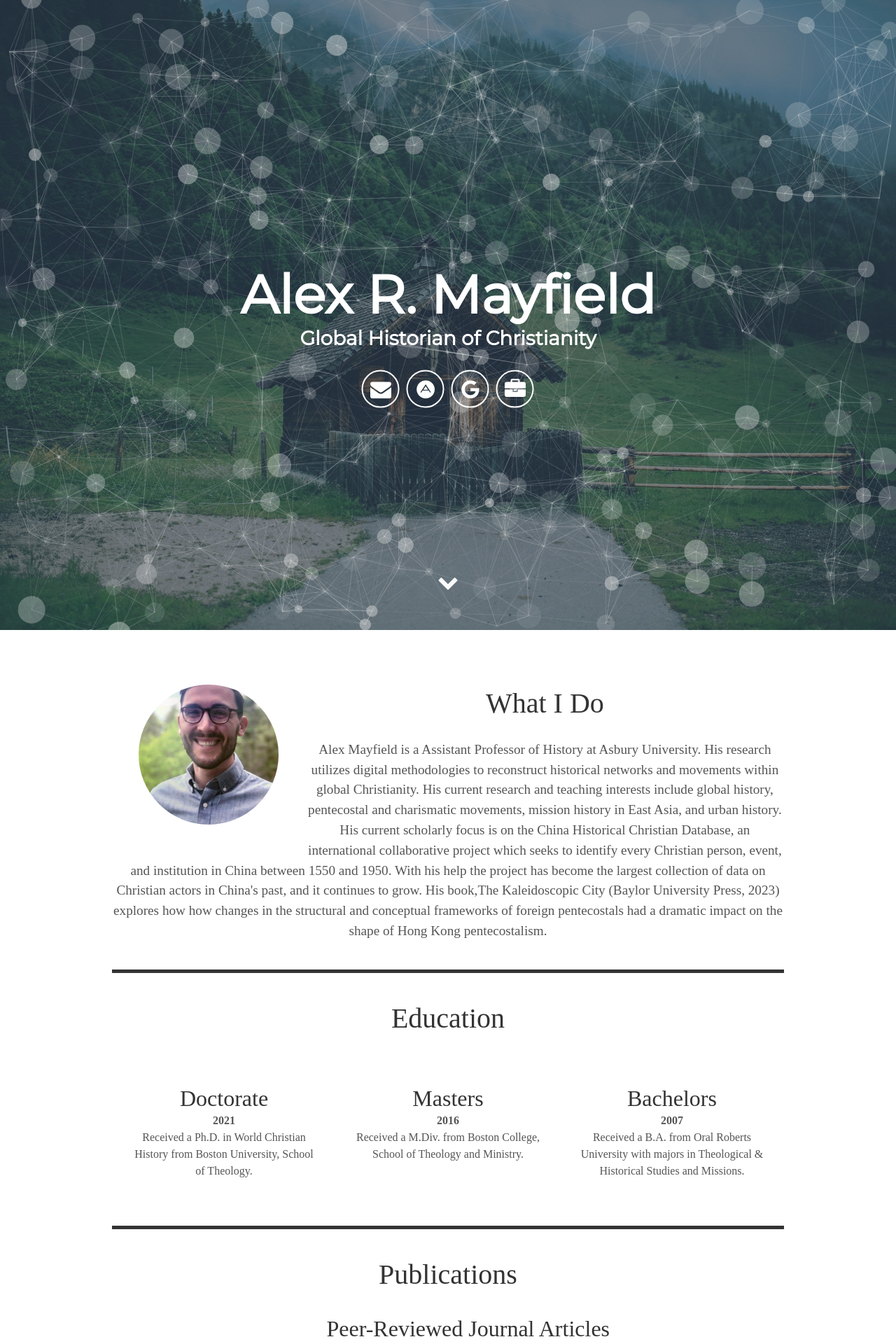
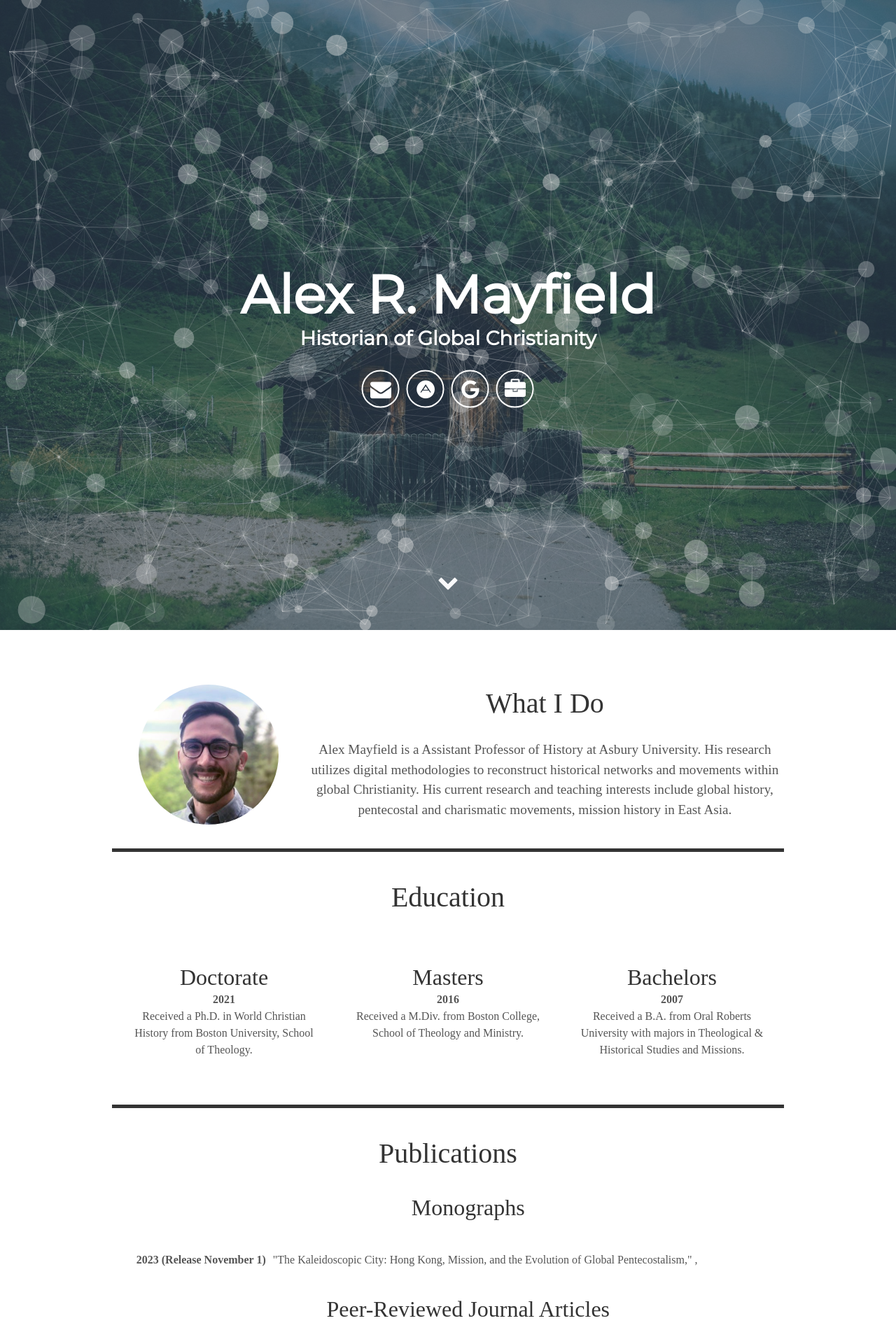
Before and after one commit to alex-mayfield/alex-mayfield.github.io, a Jekyll site: the page built from index.html, in a window 1280 px wide. Shown: the top 1920 px of the page at 70% size. Built offline with Jekyll 4.4.1, drawn with Linux system fonts in a browser that asks for light colours; some web fonts are replaced; some of the changed text lies outside the part shown.

Commit message:
Updates to CV and Template

```diff
--- a/_config.yml
+++ b/_config.yml
@@ -1,14 +1,14 @@
 # Site settings
 title: Alex R. Mayfield
-description: Global Historian of Christianity
+description: Historian of Global Christianity
 baseurl: "https://alex-mayfield.github.io" # the subpath of your site, e.g. /blog
 encoding: UTF-8
 #url: "localhost:3000" # the base hostname & protocol for your site e.g. http://willianjusten.com.br
 
 # User settings
 username: Alex R. Mayfield
-user_description: Alex Mayfield is a Assistant Professor of History at Asbury University. His research utilizes digital methodologies to reconstruct historical networks and movements within global Christianity. His current research and teaching interests include global history, pentecostal and charismatic movements, mission history in East Asia, and urban history. His current scholarly focus is on the China Historical Christian Database, an international collaborative project which seeks to identify every Christian person, event, and institution in China between 1550 and 1950. With his help the project has become the largest collection of data on Christian actors in China's past, and it continues to grow. His book,The Kaleidoscopic City (Baylor University Press, 2023) explores how how changes in the structural and conceptual frameworks of foreign pentecostals had a dramatic impact on the shape of Hong Kong pentecostalism.
-user_title: Global Historian of Christianity
+user_description: Alex Mayfield is a Assistant Professor of History at Asbury University. His research utilizes digital methodologies to reconstruct historical networks and movements within global Christianity. His current research and teaching interests include global history, pentecostal and charismatic movements, mission history in East Asia.
+user_title: Historian of Global Christianity
 email: alex.mayfield@asbury.edu
 # twitter_username: lorem_ipsum
 # github_username:  lorem_ipsum
--- a/_data/publications.yml
+++ b/_data/publications.yml
@@ -150,7 +150,7 @@ list:
     page: xx
     author: Ji Li (ed.)
   - title: "The Kaleidoscopic City: Hong Kong, Mission, and the Evolution of Global Pentecostalism"
-    type: review
+    type: book
     year: 2023 (Release November 1)
     journal:
     vol_iss:
--- a/src/styles/_about.scss
+++ b/src/styles/_about.scss
@@ -10,8 +10,8 @@
 }
 
 .profile-pic {
-    background-image: url('/assets/img/alex.jpg');
-    background-position: center;
+    background-image: url('/assets/img/alex2.jpg');
+    background-position: top center;
     background-repeat: no-repeat;
     background-size: cover;
     margin: 2em;
```
Also changed, not shown: assets/img/alex2.jpg (renamed from assets/img/alex.jpg).
